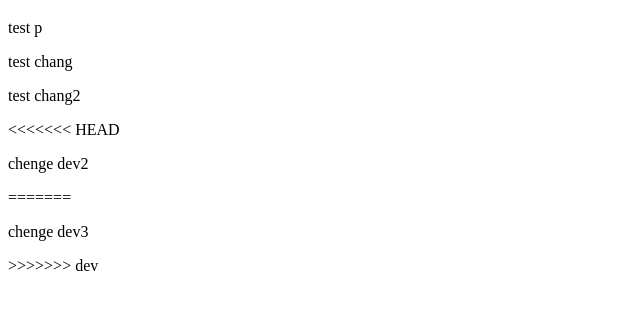
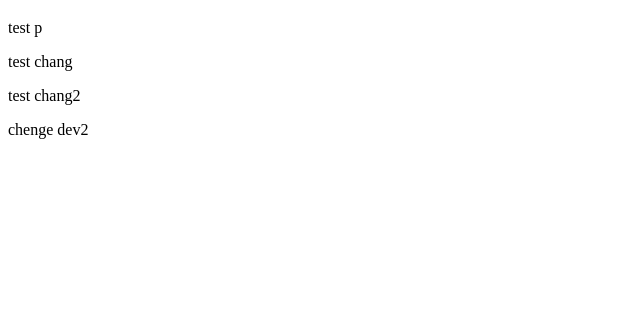
Before and after one commit to zahrash64/zaproject1, a plain HTML site: page index.html in a window 1280 px wide. Shown: the part 61-370 px from the top of the page, without its empty margins (0-640 px from the left). Drawn offline with Linux system fonts and the light colour scheme.

Commit message:
test chang master2

```diff
--- a/index.html
+++ b/index.html
@@ -8,9 +8,5 @@
 	<p>test p</p>
 	<p>test chang</p>
 	<p>test chang2</p>
-<<<<<<< HEAD
 	<p>chenge dev2</p>
-=======
-	<p>chenge dev3</p>
->>>>>>> dev
 </body>
```
